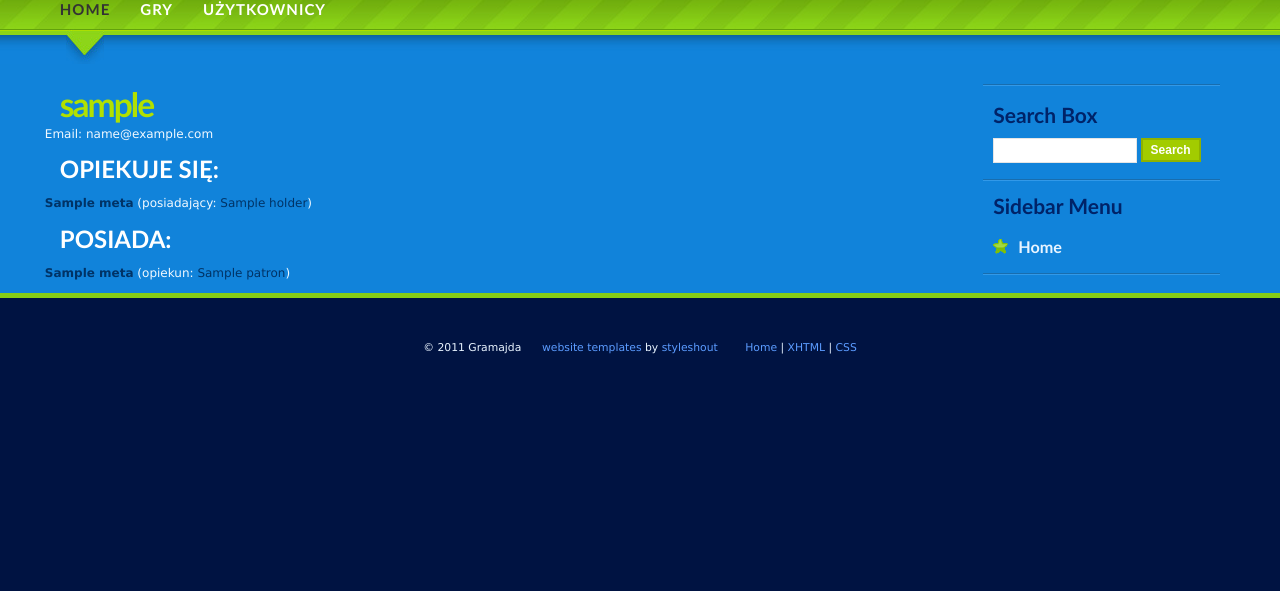
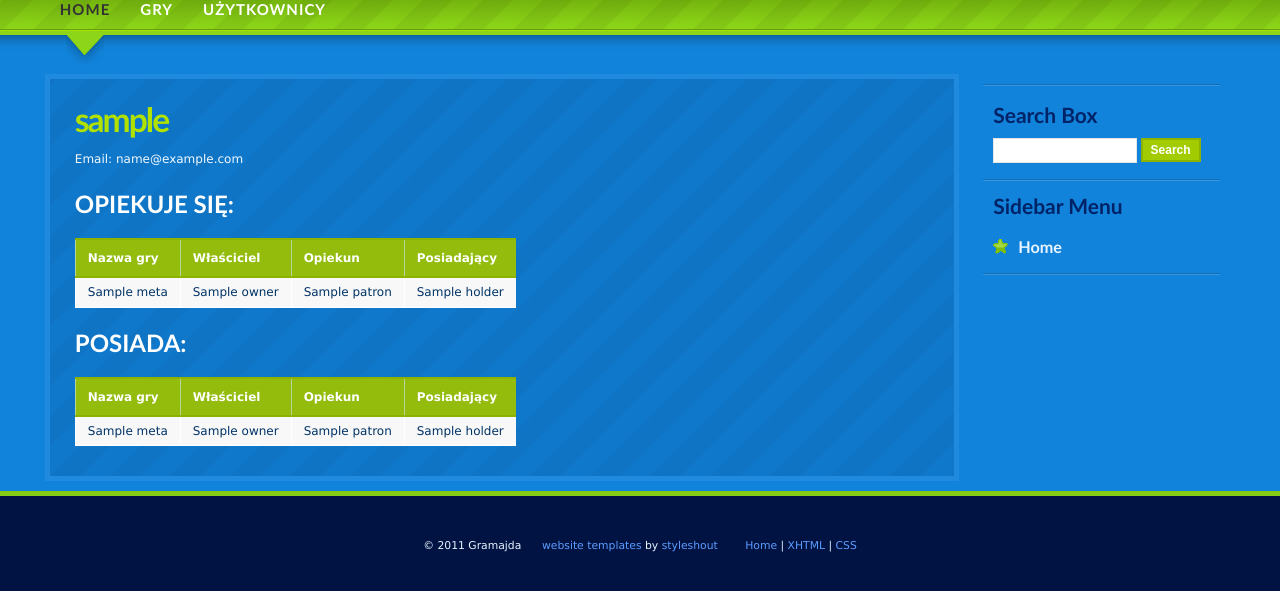
Before and after one commit to rzabcio/gramajda, a Django app: template grajteka/templates/user_view.html in a window 1280 px wide. Shown: the part 178-769 px from the top of the page. Run offline with Django 3.2, Linux system fonts and the light colour scheme; tables that the repository leaves empty hold one stand-in row (values such as "Sample post"); the template is opened without the code that fills it: values that come from a table or form of the project are taken from there, most other values are stand-ins (such as "Sample title", 1, 10 or a date in 2020).

Commit message:
Added table views.

```diff
--- a/grajteka/templates/user_view.html
+++ b/grajteka/templates/user_view.html
@@ -2,30 +2,77 @@
 
 {% block main %}
 
+<div class="box">
 <h1>{{ vieweduser.username }}</h1>
-Email: {{ vieweduser.email }}</br>
+<p>Email: {{ vieweduser.email }}</br></p>
 
 {% if user.is_authenticated %}
 {% if owner_of %}
         <h2>Jest właścicielem:</h2>
+	<table>
+	<tbody>
+	<tr>
+	        <th class="firsts">Nazwa gry</th>
+		        <th>Właściciel</th>
+		        <th>Opiekun</th>
+		        <th>Posiadający</th>
+		</tr>
 		{% for b in owner_of %}
-                <b><a href="/boardgame/{{ b.id }}/">{{ b.meta.title }}</a></b> (posiadający: <a href="/user/{{b.holder.username }}/">{{ b.holder }}</a>, opiekun: <a href="/user/{{ b.patron.username }}/">{{ b.patron }}</a>)<br/>
+		<tr class="{% if forloop.counter|divisibleby:2 %}row-b{% else %}row-a{% endif %}">
+		        <td><a href="/boardgame/{{ b.id }}/">{{ b.meta.title }}</a></td>
+		        <td><a href="/user/{{ b.owner.username }}/">{{ b.owner }}</a></td>
+		        <td><a href="/user/{{ b.patron.username }}/">{{ b.patron }}</a></td>
+		        <td><a href="/user/{{ b.holder.username }}/">{{ b.holder }}</a></td>
+		</tr>
 		{% endfor %}
+	</tbody>
+	</table>
 {% endif %}
 {% endif %}
 
 {% if patron_of %}
 	<h2>Opiekuje się:</h2>
+	<table>
+	<tbody>
+		<tr>
+        		<th class="firsts">Nazwa gry</th>
+		        <th>Właściciel</th>
+		        <th>Opiekun</th>
+		        <th>Posiadający</th>
+		</tr>
 		{% for b in patron_of %}
-		<b><a href="/boardgame/{{ b.id }}/">{{ b.meta.title }}</a></b> (posiadający: <a href="/user/{{b.holder.username }}/">{{ b.holder }}</a>)<br/>
+		<tr class="{% if forloop.counter|divisibleby:2 %}row-b{% else %}row-a{% endif %}">
+		        <td><a href="/boardgame/{{ b.id }}/">{{ b.meta.title }}</a></td>
+		        <td><a href="/user/{{ b.owner.username }}/">{{ b.owner }}</a></td>
+		        <td><a href="/user/{{ b.patron.username }}/">{{ b.patron }}</a></td>
+		        <td><a href="/user/{{ b.holder.username }}/">{{ b.holder }}</a></td>
+		</tr>
 		{% endfor %}
+	</tbody>
+	</table>
 {% endif %}
 
 {% if holder_of %}
 	<h2>Posiada:</h2>
+	<table>
+	<tbody>
+		<tr>
+		        <th class="firsts">Nazwa gry</th>
+		        <th>Właściciel</th>
+		        <th>Opiekun</th>
+		        <th>Posiadający</th>
+		</tr>
 		{% for b in holder_of %}
-		<b><a href="/boardgame/{{ b.id }}/">{{b.meta.title }}</a></b> (opiekun: <a href="/user/{{ b.patron.username }}/">{{ b.patron }}</a>)<br/>
+		<tr class="{% if forloop.counter|divisibleby:2 %}row-b{% else %}row-a{% endif %}">
+		        <td><a href="/boardgame/{{ b.id }}/">{{ b.meta.title }}</a></td>
+		        <td><a href="/user/{{ b.owner.username }}/">{{ b.owner }}</a></td>
+		        <td><a href="/user/{{ b.patron.username }}/">{{ b.patron }}</a></td>
+		        <td><a href="/user/{{ b.holder.username }}/">{{ b.holder }}</a></td>
+		</tr>
 		{% endfor %}
+	</tbody>
+	</table>
 {% endif %}
+</div>
 
 {% endblock %}
--- a/grajteka/views.py
+++ b/grajteka/views.py
@@ -16,7 +16,7 @@ def index(request):
 		context_instance=RequestContext(request))
 
 def boardgames_list(request):
-	boardgames = Boardgame.objects.all()
+	boardgames = Boardgame.objects.all().order_by("meta__title")
         return object_list(
                 request,
                 boardgames,
@@ -106,7 +106,7 @@ def event_view(request):
 		return HttpResponseRedirect('/event_change/')
 	event = request.session['event']
 	bgs = EventBoardgame.objects.all().filter(event=event)
-	lends = EventLendRecord.objects.all().filter(date_return=None) #.sort('number')
+	lends = EventLendRecord.objects.all().filter(date_return=None).order_by('event_lender__number')
 	lenders = EventLender.objects.filter(event=event).filter(number_datetime_return=None) #.sort('number')
 	return render_to_response('event_view.html',
 		{'bgs':bgs,'lends':lends,'lenders':lenders},
```
Also changed, not shown: grajteka/templates/boardgame_view.html (+20 -2 lines), grajteka/templates/boardgames_list.html (+18 -2 lines), grajteka/templates/event_view.html (+4 -7 lines), grajteka/templates/event_view_lends.html (+17 -1 lines), grajteka/templates/index.html (+11 -0 lines), 8 other files. Lines whose indentation alone changed are shown as unchanged.
